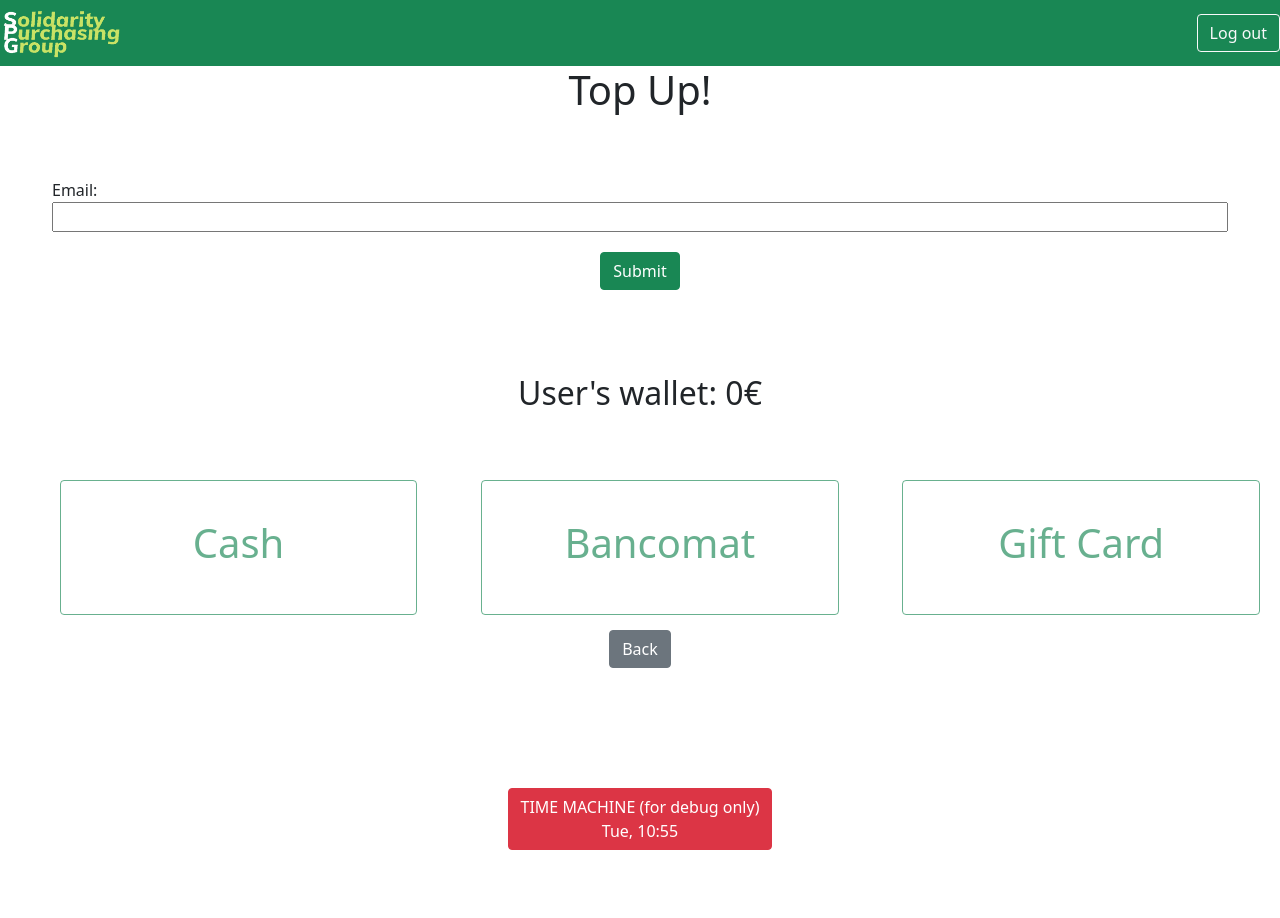
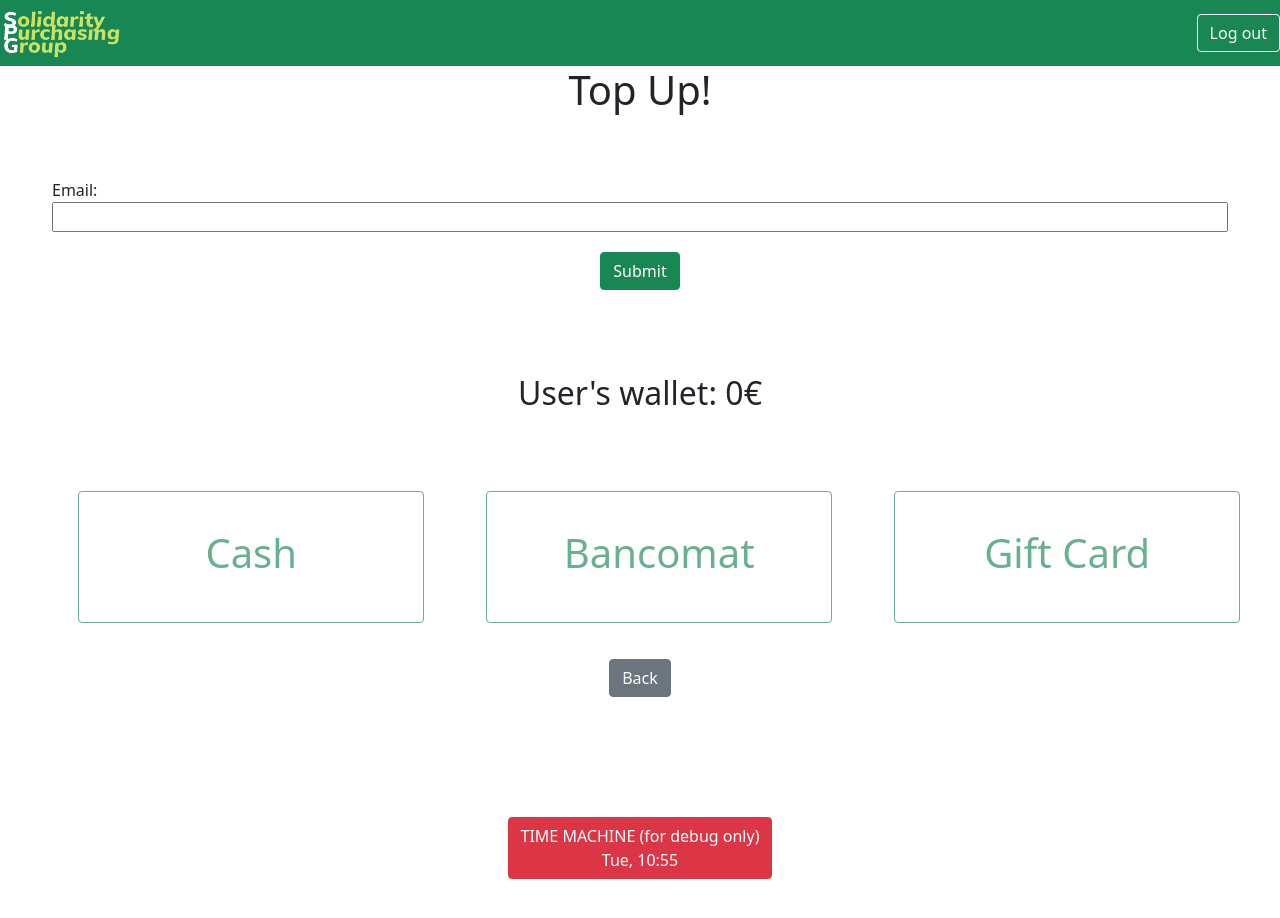
Before and after one commit to SE2-GROUP-P12/SPG, a React (Create React App) app in the folder Frontend/spg-frontend/: page /TopUp in a window 1280 px wide. Shown: the top 918 px of the page. Built offline with nearby package versions, Linux system fonts and the light colour scheme.

Commit message:
fix: #SPG-89 swapped confirmation/back buttons

```diff
--- a/Frontend/spg-frontend/src/NewCustomer.js
+++ b/Frontend/spg-frontend/src/NewCustomer.js
@@ -360,6 +360,13 @@ function NewCustomer() {
 
                     <Row>
                         <Col className="mt-4">
+                            <Link to="/ShopEmployee">
+                                <Button variant="secondary" size="lg" className="mt-4">
+                                    Back
+                                </Button>
+                            </Link>
+                        </Col>
+                        <Col className="mt-4">
                             {
                                 !(emailValidator === true && passwordValidator === true &&
                                     nameValidator === true && surnameValidator === true && addressValidator === true
@@ -373,13 +380,6 @@ function NewCustomer() {
                                         Submit
                                     </Button>
                             }
-                        </Col>
-                        <Col className="mt-4">
-                            <Link to="/ShopEmployee">
-                                <Button variant="secondary" size="lg" className="mt-4">
-                                    Back
-                                </Button>
-                            </Link>
                         </Col>
                     </Row>
                 </Form>
--- a/Frontend/spg-frontend/src/PlaceOrder.js
+++ b/Frontend/spg-frontend/src/PlaceOrder.js
@@ -118,9 +118,9 @@ function PlaceOrder(props)
             </Formik>
             </div>
             <Row>
+                <Col xs={4}><Link to='/ShopEmployee'><Button variant='secondary'>Back</Button></Link></Col>
+                <Col xs={4}><Button disabled={order===null ? true : false} variant='danger' onClick={dropOrder}>Delete order</Button></Col>
                 <Col xs={4}><Button disabled={(!itsTime||order===null||customer===null) ? true : false} variant='success' onClick={placeOrder}>Send order</Button></Col>
-                <Col xs={4}><Button disabled={order===null ? true : false} variant='danger' onClick={dropOrder}>Delete order</Button></Col>
-                <Col xs={4}><Link to='/ShopEmployee'><Button variant='secondary'>Back</Button></Link></Col>
             </Row>
         </>
     );
--- a/Frontend/spg-frontend/src/TopUp.js
+++ b/Frontend/spg-frontend/src/TopUp.js
@@ -64,26 +64,30 @@ function TopUp()
                 {error ? <Alert variant='danger'>User not found</Alert> : null}
                 {success ? <Alert variant='success'>User correctly found</Alert> : null}
                 {modalError ? <Alert variant='danger'>Something went wrong during the top up</Alert> : null}
-                {modalSuccess ? <Alert variant='success'>Top us correctly performed</Alert> : null}
+                {modalSuccess ? <Alert variant='success'>Top up correctly performed</Alert> : null}
                 </Form>
             </div>
             }
         </Formik>
         <h2>User's wallet: {wallet}€</h2>
-        <div id="container" className="dashboard">
+        <div id="container" className="dashboard" style={{margin: '20px'}}>
             { user===null ?
             <Row>
             <Col ><Button disabled onClick={handleShow} className="dashButton" variant="outline-success"> <h1>Cash</h1> </Button></Col>
             <Col ><Button disabled onClick={handleShow} className="dashButton" variant="outline-success"> <h1>Bancomat</h1> </Button></Col>
             <Col ><Button disabled onClick={handleShow} className="dashButton" variant="outline-success"> <h1>Gift Card</h1> </Button></Col>
-            </Row> :
+            </Row>
+             :
             <Row>
             <Col ><Button onClick={handleShow} className="dashButton" variant="outline-success"> <h1>Cash</h1> </Button></Col>
             <Col ><Button onClick={handleShow} className="dashButton" variant="outline-success"> <h1>Bancomat</h1> </Button></Col>
             <Col ><Button onClick={handleShow} className="dashButton" variant="outline-success"> <h1>Gift Card</h1> </Button></Col>
-            </Row>}
-    </div>
-    <Link to='/ShopEmployee'><Button style={{margin: '20px'}} variant='secondary'>Back</Button></Link>
+            </Row>
+            }
+        </div>
+        <Row>
+            <Link to='/ShopEmployee'><Button style={{margin: '20px'}} variant='secondary'>Back</Button></Link>
+        </Row>
     <Modal show={show} onHide={handleClose}>
             <Modal.Header closeButton>
                 <Modal.Title>Top Up</Modal.Title>
```
